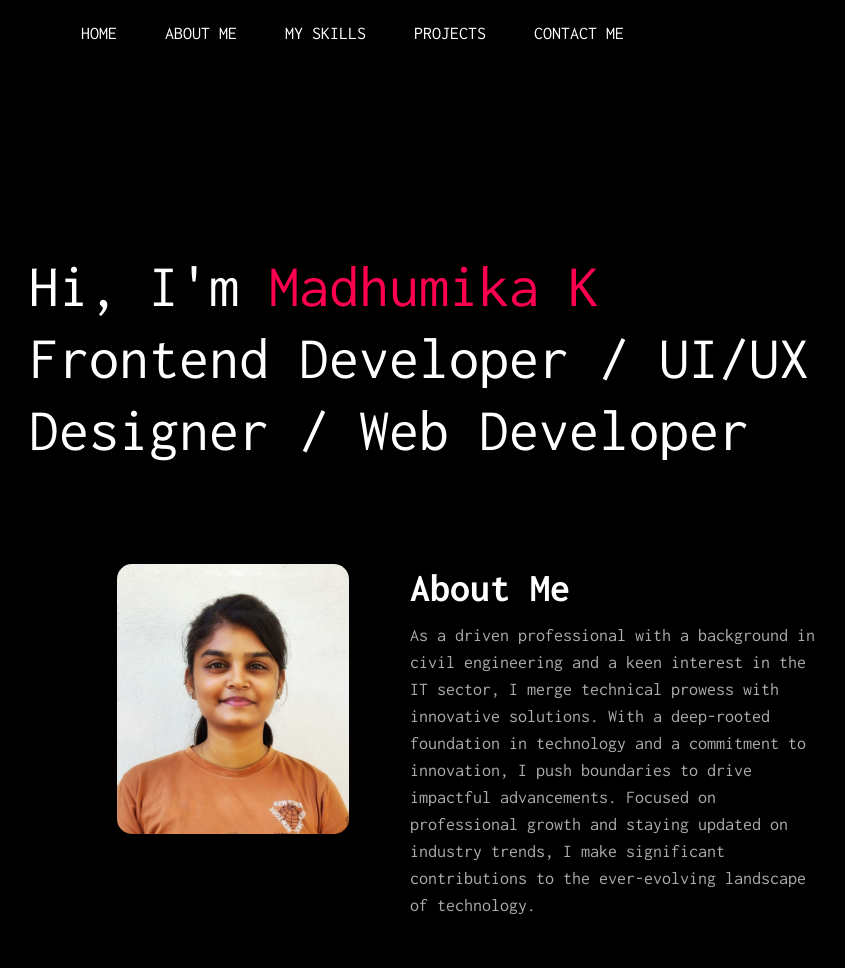
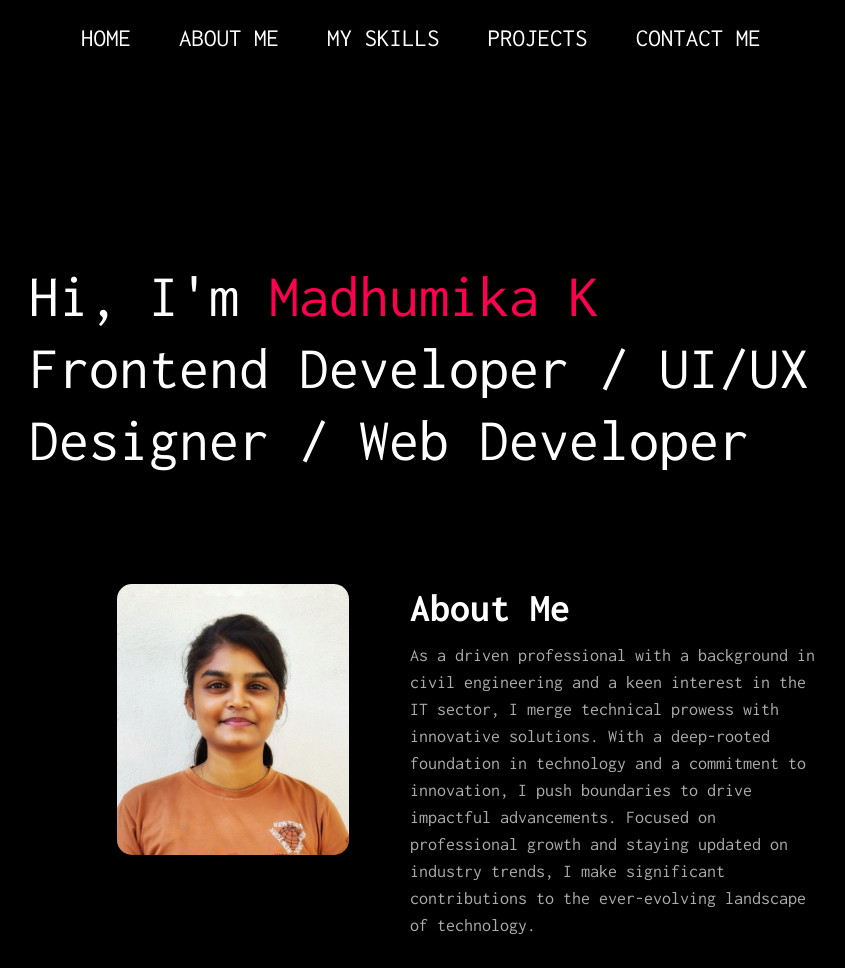
Before and after one commit to Mathumika/portfolio, a plain HTML site: page assests/index.html in a window 1280 px wide. Shown: the top 968 px of the page, without its empty margins (169-1014 px from the left). Drawn offline with nearby package versions, Linux system fonts and the light colour scheme.

Commit message:
Update style.css

```diff
--- a/assests/style.css
+++ b/assests/style.css
@@ -61,7 +61,7 @@ nav ul li {
 nav ul li a{
     color: #fff;
     text-decoration: none;
-    font-size: 18px;
+    font-size: 25px;
     position: relative;
 }
 
@@ -97,7 +97,7 @@ color: #fff;
 /* --------------about------------ */
 
 #about{
-    padding: 80px 0;
+    padding: 90px 0;
     color: #ababab;
 
 }
```
